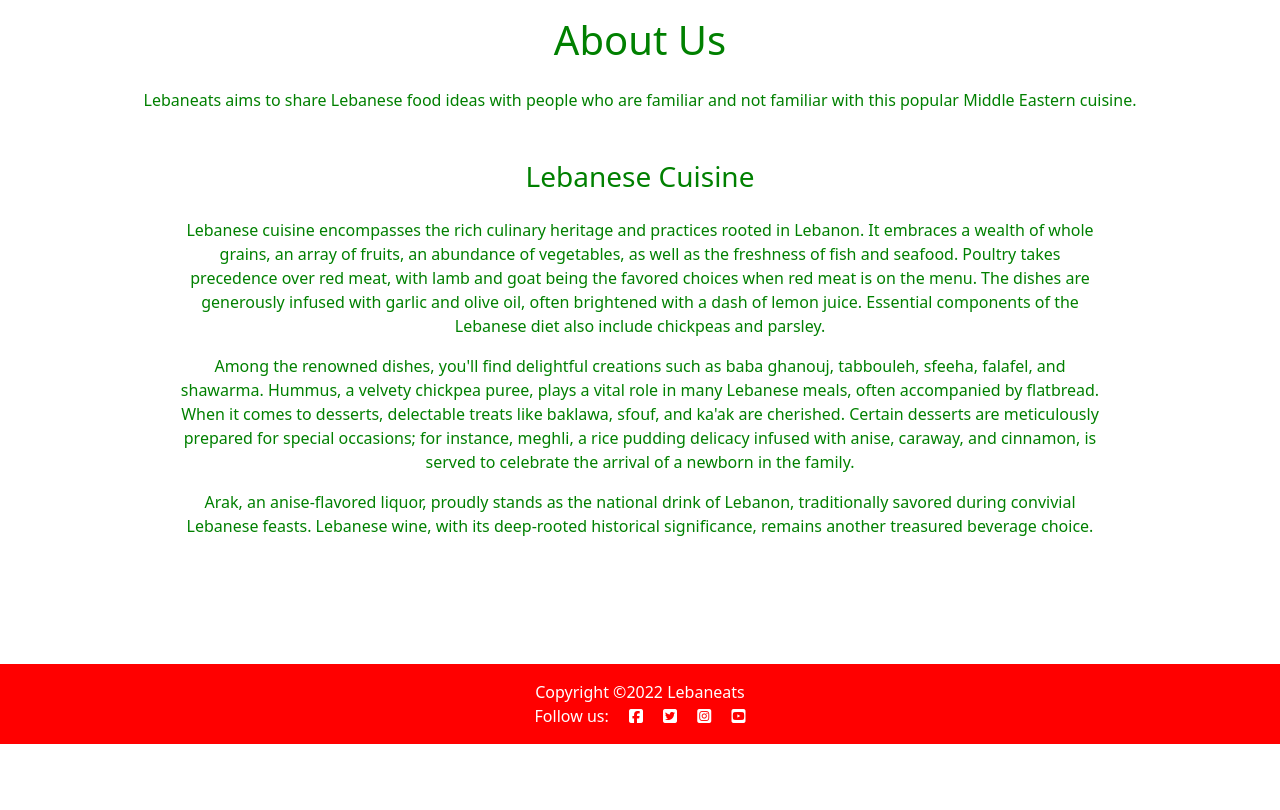
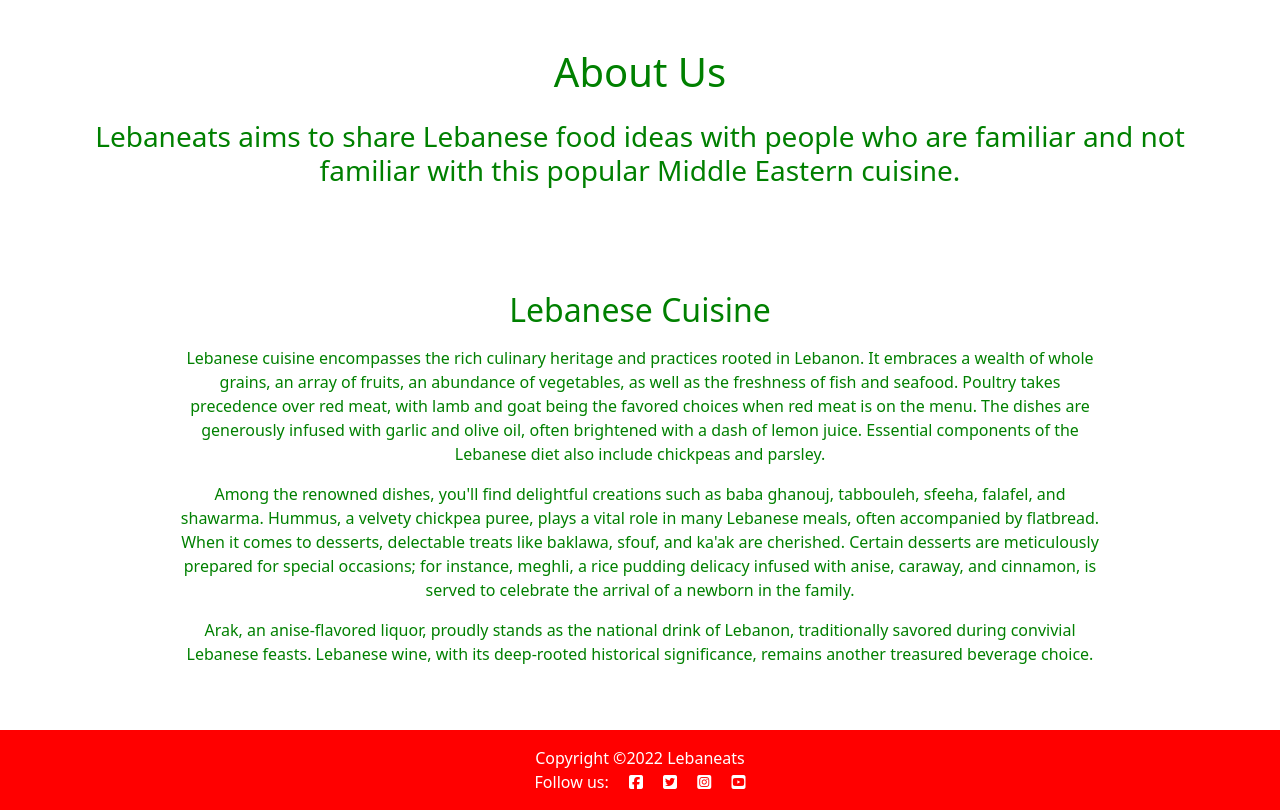
Before and after one commit to Mushbt/lebaneats-pp4, a Django app: page /about_us/ in a window 1280 px wide. Shown: the part 56-866 px from the top of the page. Before the commit the page ends 800 px from the top, so only its background shows below. Run offline with Django 3.2, Linux system fonts and the light colour scheme; some libraries are stand-ins or nearby versions.

Commit message:
Add further styling to about us html file

```diff
--- a/templates/about_us.html
+++ b/templates/about_us.html
@@ -5,13 +5,13 @@
 
 <div class="container text-center about-text">
     <div class="row">
-        <div class="col-12 mx-auto mt-3">
-            <h1 class="text-center-mt-3 mb-4" style="color: green;">About Us</h1>
-            <p style="color: green;">Lebaneats aims to share Lebanese food ideas with people who are familiar and not
-                familiar with this popular Middle Eastern cuisine.</p>
+        <div class="col-12 mx-auto mt-5">
+            <h1 class="text-center mb-4" style="color: green;">About Us</h1>
+            <h3 style="color: green;">Lebaneats aims to share Lebanese food ideas with people who are familiar and not
+                familiar with this popular Middle Eastern cuisine.</h3>
         </div>
-        <div class="col-10 mx-auto mt-3 mb-5">
-            <h3 class="text-center mt-3 mb-4" style="color: green;">Lebanese Cuisine</h3>
+        <div class="col-10 mx-auto mt-5 mb-5">
+            <h2 class="text-center mt-5 mb-3" style="color: green;">Lebanese Cuisine</h2>
             <p style="color: green;">Lebanese cuisine encompasses the rich culinary heritage and practices rooted in Lebanon. It embraces a
                 wealth of whole grains, an array of fruits, an abundance of vegetables, as well as the freshness of fish
                 and seafood. Poultry takes precedence over red meat, with lamb and goat being the favored choices when
```
